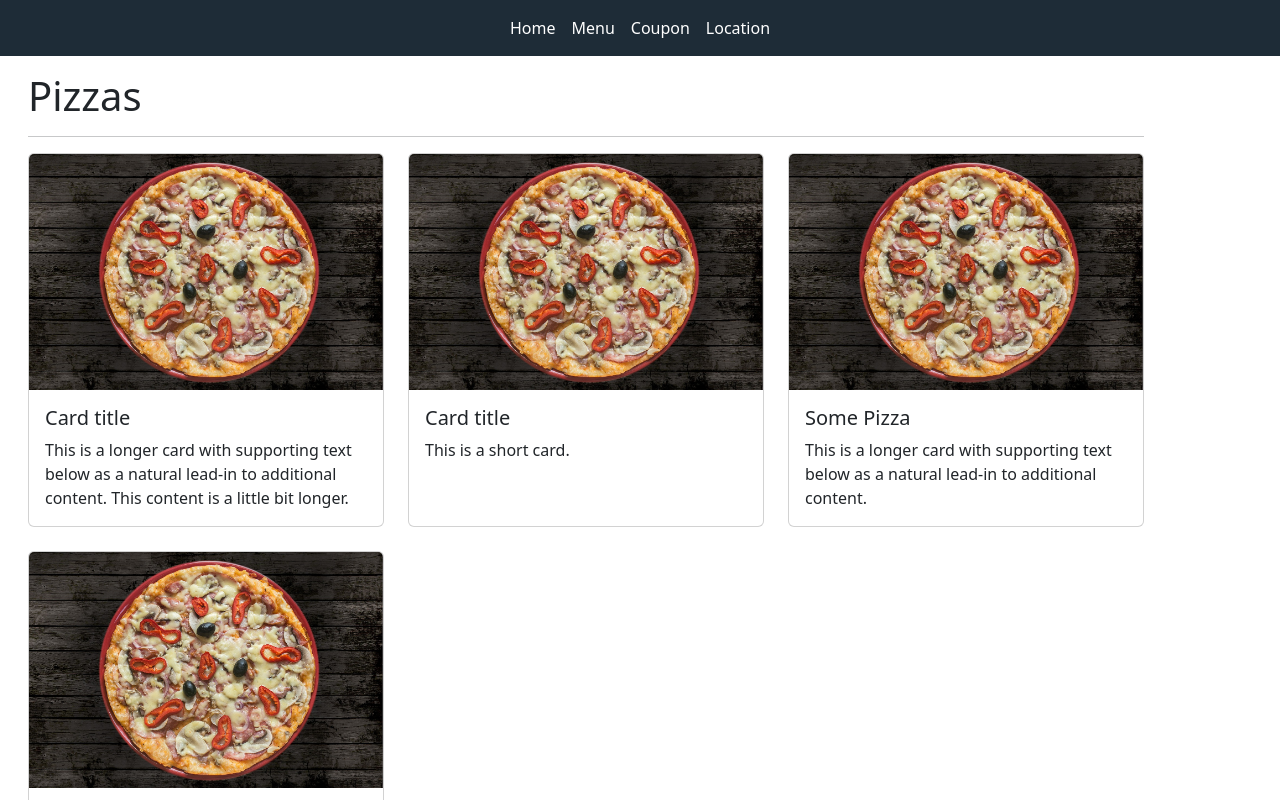
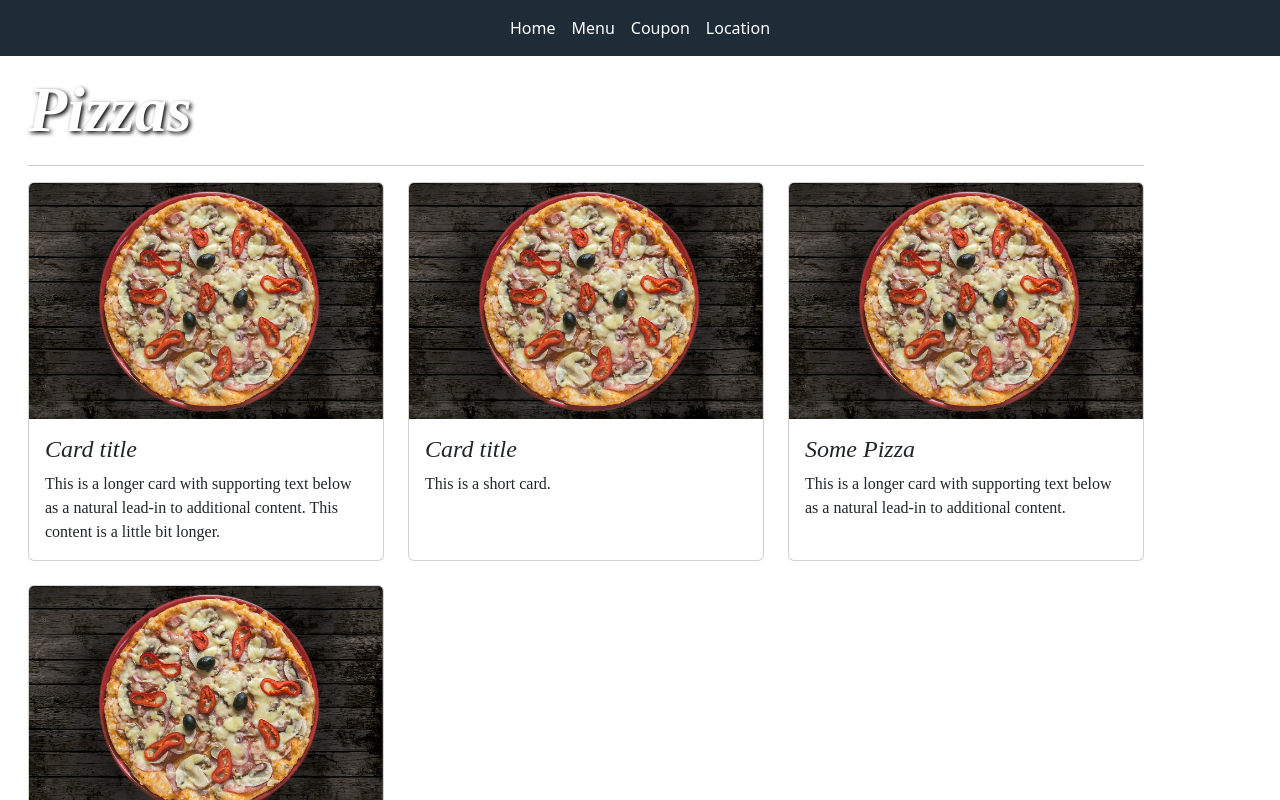
Before and after one commit to HoneyHyunny/HCI-AngualrProject, an Angular app: page /pizza in a window 1280 px wide. Shown: the top 800 px of the page. Built offline with nearby package versions, Linux system fonts and the light colour scheme.

Commit message:
Update pizza page under menu, with new fonts

```diff
--- a/src/app/menu/pizza/pizza.component.css
+++ b/src/app/menu/pizza/pizza.component.css
@@ -1,3 +1,23 @@
 .my-card:hover {
     border: 3px solid #3E7DC0;
 }
+
+h1{
+    font-size: 4rem;
+    font-weight: 700;
+    color: #fff;
+    text-shadow: 2px 2px 4px #000000;
+    font-family: Didot;
+    font-style: italic;
+}
+
+.card-title{
+    font-family: Didot;
+    font-style: italic;
+    font-size: 1.5rem;
+  }
+
+  .card-text{
+    font-family: Century Gothic;
+    font-size: 1rem;
+  }
```
